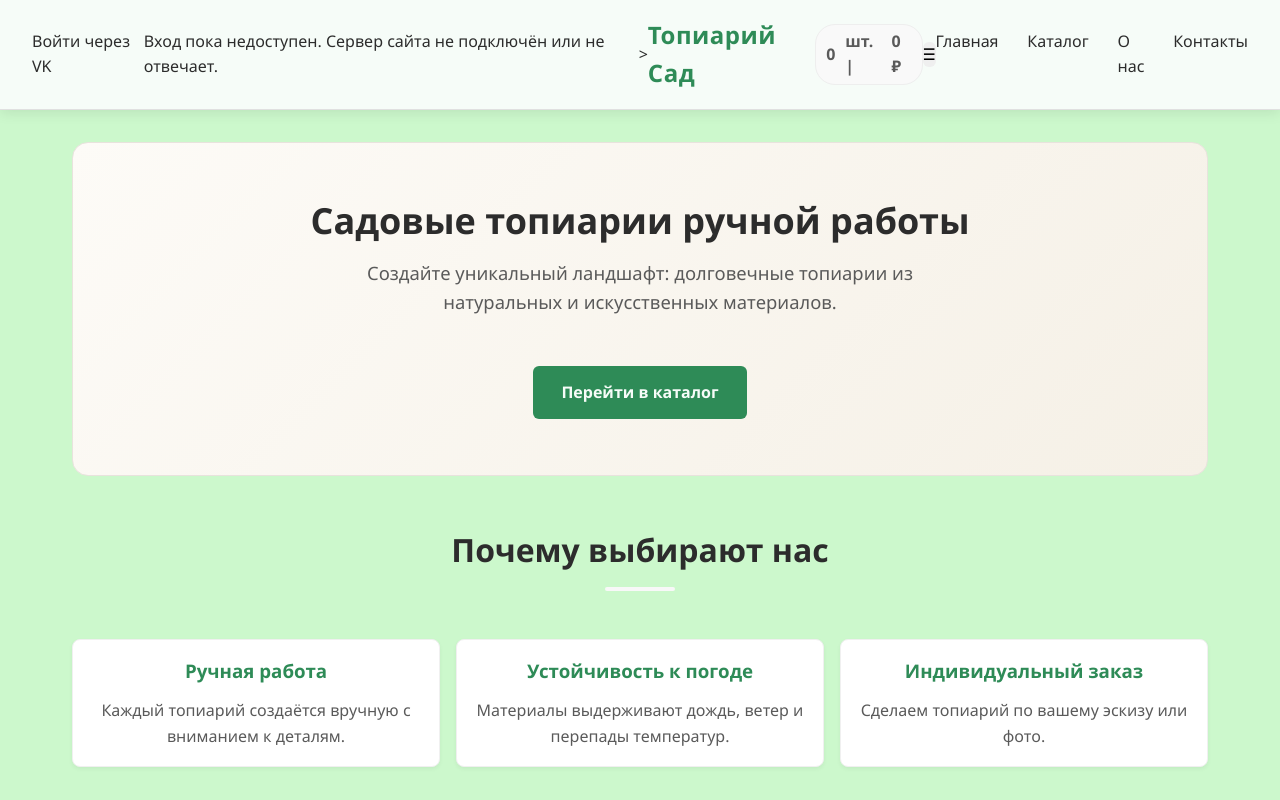
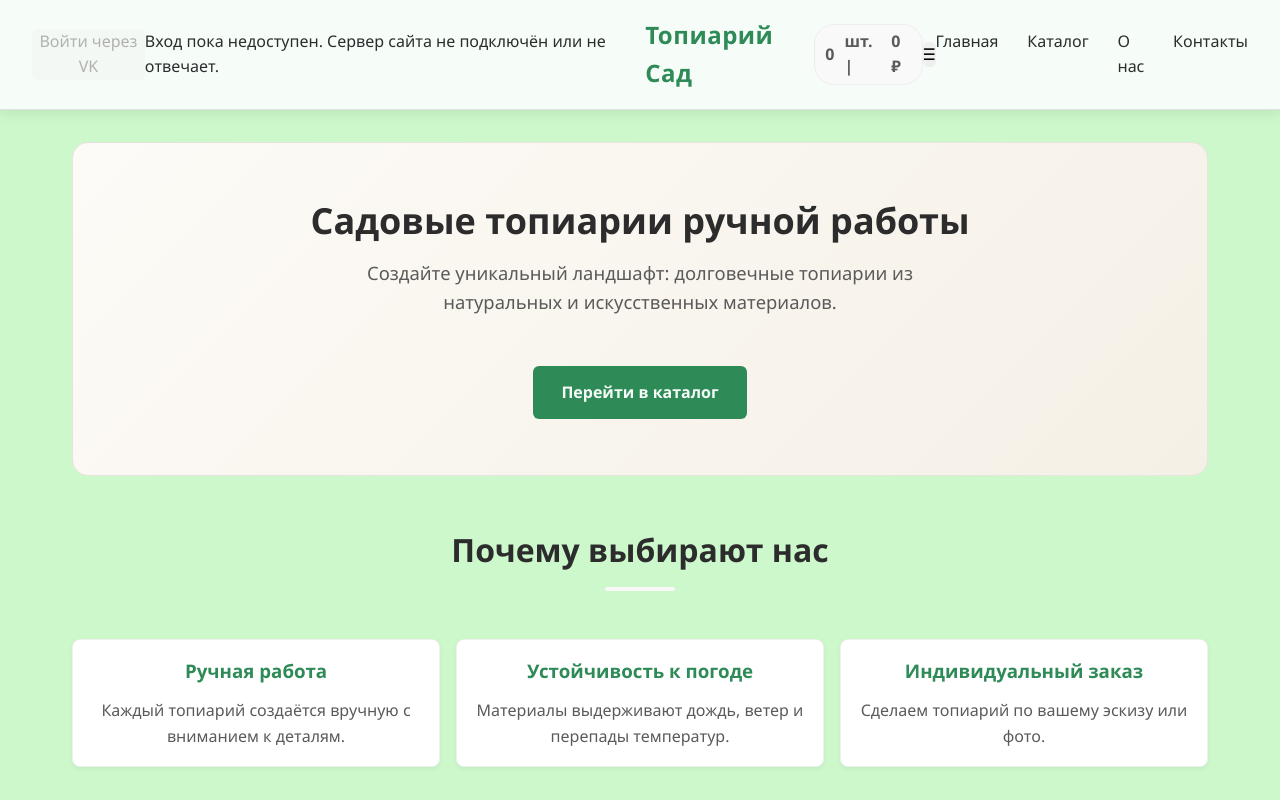
Before and after one commit to Alex151111992/topiary_sad, a plain HTML site: page index.html in a window 1280 px wide. Shown: the top 800 px of the page. Drawn offline with Linux system fonts and the light colour scheme; no server answers.

Commit message:
Подключение auth.js и кнопка входа через VK

```diff
--- a/index.html
+++ b/index.html
@@ -10,9 +10,9 @@
 </head>
 <body>
 
-  <header <button data-login-provider="vk">Войти через VK</button>
-<span id="login-status"></span>
->
+  <header>
+  <button data-login-provider="vk">Войти через VK</button>
+  <span id="login-status"></span>
     <div class="logo">Топиарий Сад</div>
     <div class="cart-widget">
       <span class="cart-count">0</span> шт. | <span class="cart-total">0 ₽</span>
```
